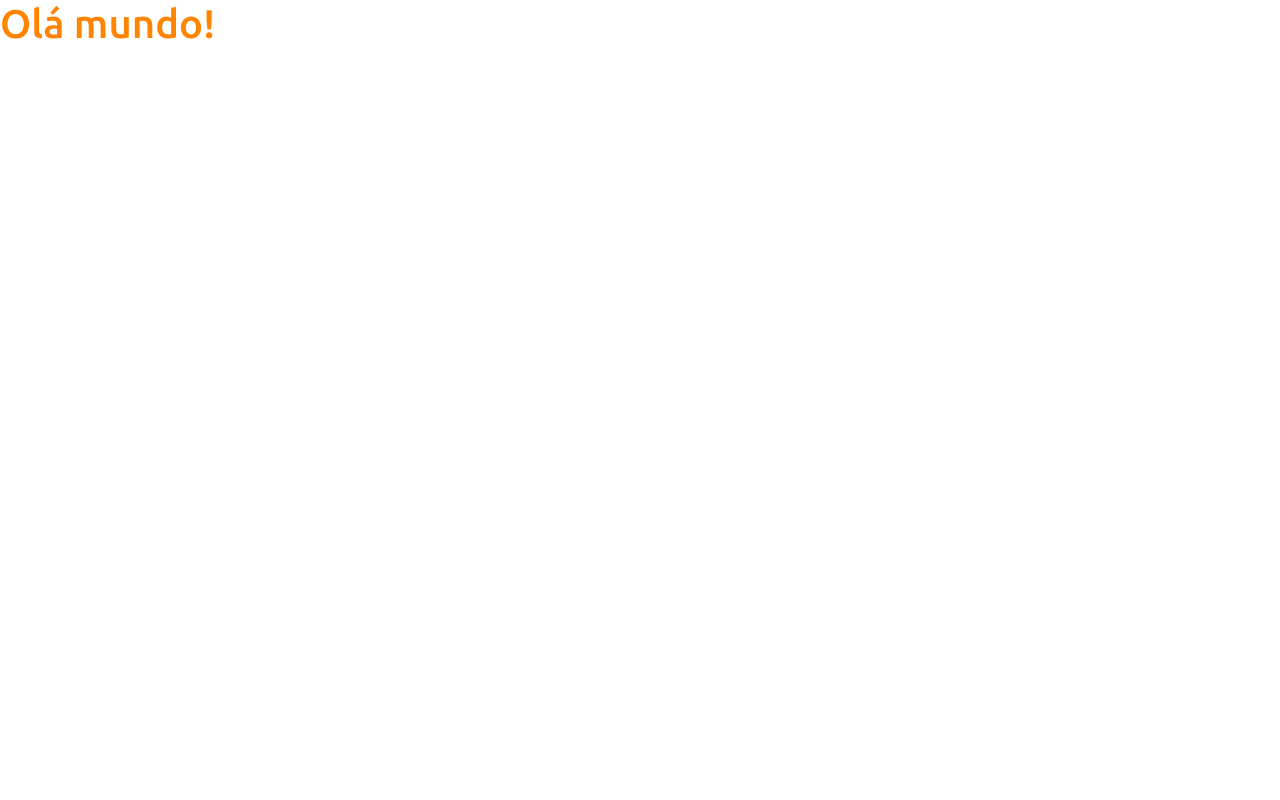
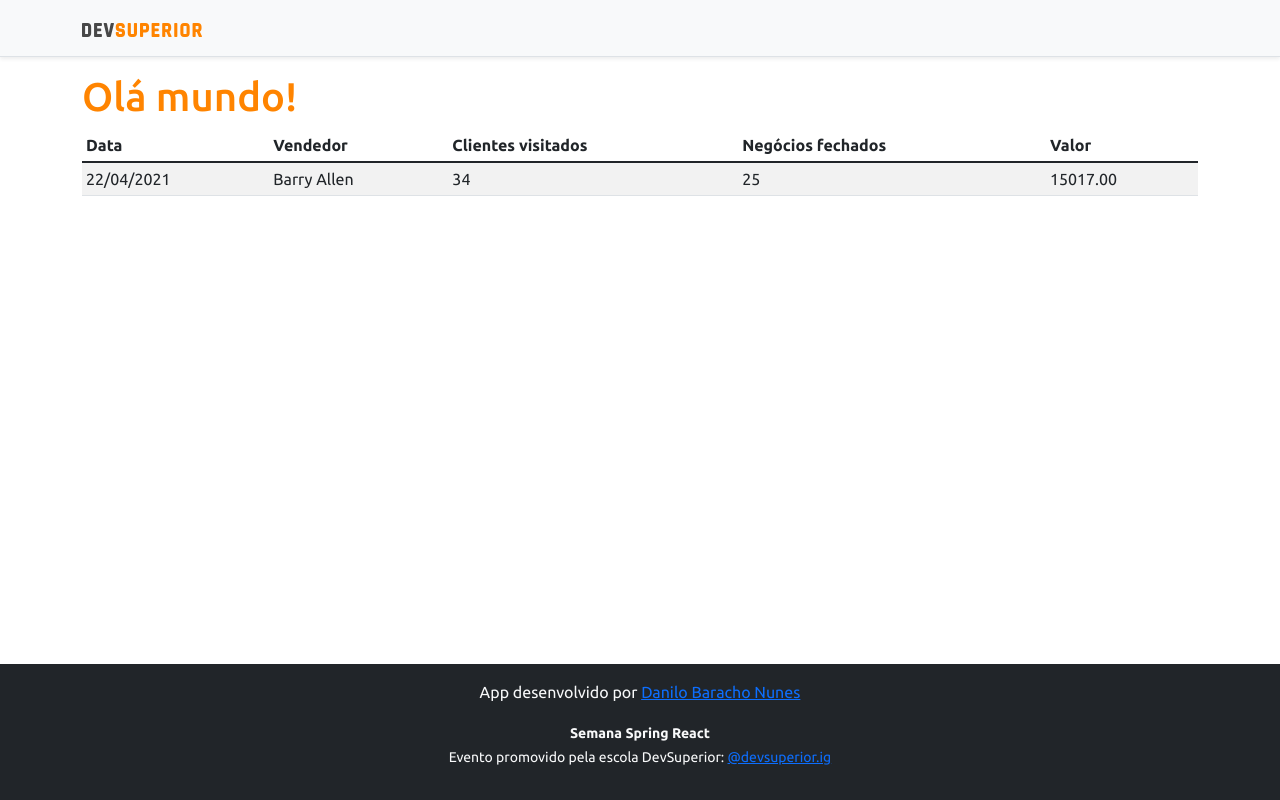
Before and after one commit to DaniloBaracho/projeto-sds3, a React (Create React App) app in the folder frontend/: page / in a window 1280 px wide. Built offline with nearby package versions, Linux system fonts and the light colour scheme.

Commit message:
Basic static components

```diff
--- a/frontend/src/App.tsx
+++ b/frontend/src/App.tsx
@@ -1,12 +1,21 @@
 import React from 'react';
 import logo from './logo.svg';
 import './App.css';
+import NavBar from 'components/NavBar';
+import DataTable from 'components/DataTable';
+import Footer from 'components/Footer';
 
 function App() {
   return (
-    <div>
-      <h1 className="text-primary">Olá mundo!</h1>
-    </div>
+    <>
+      <NavBar />
+      <div className="container">
+        <h1 className="text-primary">Olá mundo!</h1>
+        <DataTable />
+      </div>
+
+      <Footer />
+    </>
   );
 }
 
--- /dev/null
+++ b/frontend/src/components/DataTable/index.tsx
@@ -0,0 +1,30 @@
+import React from 'react';
+
+
+const DataTable=()=> {
+    return (
+        <div className="table-responsive">
+            <table className="table table-striped table-sm">
+                <thead>
+                    <tr>
+                        <th>Data</th>
+                        <th>Vendedor</th>
+                        <th>Clientes visitados</th>
+                        <th>Negócios fechados</th>
+                        <th>Valor</th>
+                    </tr>
+                </thead>
+                <tbody>
+                    <tr>
+                        <td>22/04/2021</td>
+                        <td>Barry Allen</td>
+                        <td>34</td>
+                        <td>25</td>
+                        <td>15017.00</td>
+                    </tr>
+                </tbody>
+            </table>
+        </div>
+    );
+}
+export default DataTable;
--- /dev/null
+++ b/frontend/src/components/Footer/index.tsx
@@ -0,0 +1,17 @@
+import React from 'react';
+import logo from './logo.svg';
+import ImgDsDark from 'assets/img/ds-dark.svg'
+
+function Footer() {
+    return (
+        <footer className="footer mt-auto py-3 bg-dark">
+            <div className="container">
+                <p className="text-light">App desenvolvido por <a href="linkedin.com/in/danilo-baracho-nunes-41aa9313b" target="_blank" rel="noreferrer">Danilo Baracho Nunes</a></p>
+                <p className="text-light"><small><strong>Semana Spring React</strong><br />
+                    Evento promovido pela escola DevSuperior: <a href="https://instagram.com/devsuperior.ig" target="_blank" rel="noreferrer">@devsuperior.ig</a></small></p>
+            </div>
+        </footer>
+    );
+}
+
+export default Footer;
--- /dev/null
+++ b/frontend/src/components/NavBar/index.tsx
@@ -0,0 +1,17 @@
+import React from 'react';
+import logo from './logo.svg';
+import ImgDsDark from 'assets/img/ds-dark.svg'
+
+function NavBar() {
+    return (
+        <div className="d-flex flex-column flex-md-row align-items-center p-3 px-md-4 mb-3 bg-light border-bottom shadow-sm">
+            <div className="container">
+                <nav className="my-2 my-md-0 mr-md-3">
+                    <img src={ImgDsDark} alt="DevSuperior" width="120" />
+                </nav>
+            </div>
+        </div>
+    );
+}
+
+export default NavBar;
```
Also changed, not shown: frontend/src/assets/img/ds-dark.svg (added).
